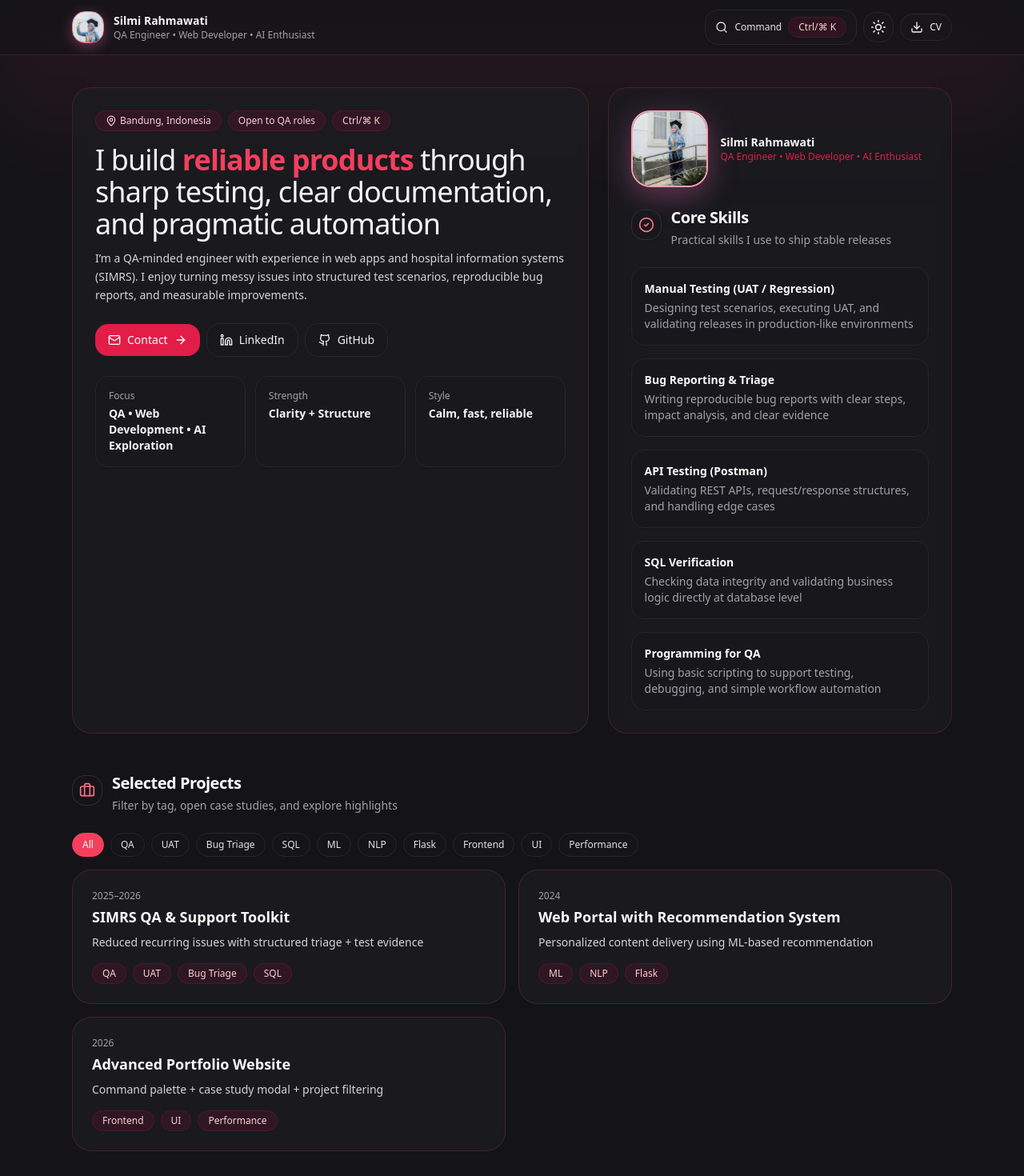
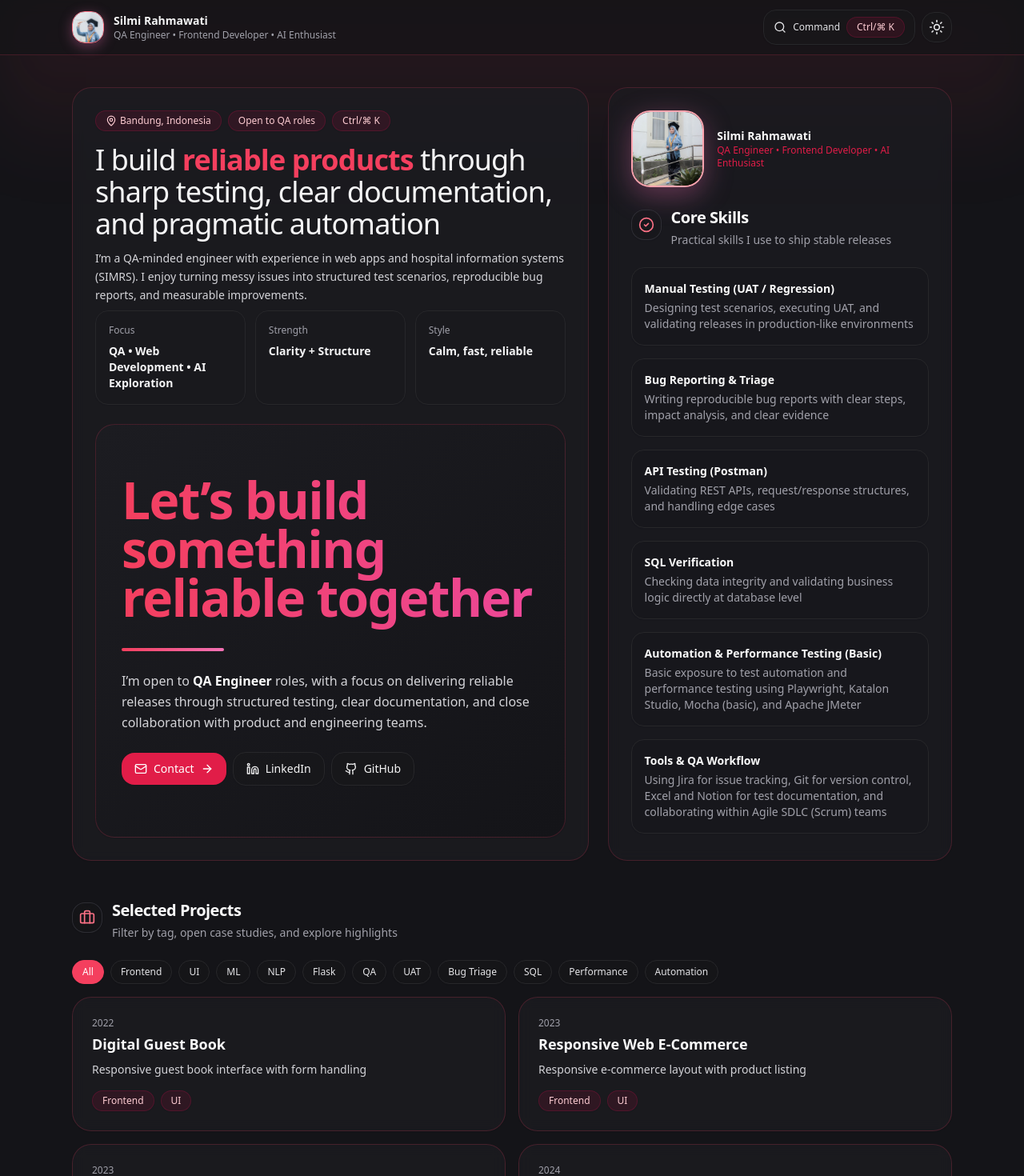
Before and after one commit to silmirahmawati/silmi-portfolio, a React (Vite) app: page / in a window 1280 px wide. Shown: the top 1470 px of the page at 80% size. Built offline with nearby package versions, Linux system fonts and the light colour scheme.

Commit message:
Update portfolio projects and remove CV asset

```diff
--- a/src/App.jsx
+++ b/src/App.jsx
@@ -6,7 +6,6 @@ import {
   ArrowRight,
   Briefcase,
   Code2,
-  Download,
   ExternalLink,
   Github,
   Linkedin,
@@ -22,7 +21,7 @@ import {
 
 const profile = {
   name: "Silmi Rahmawati",
-  role: "QA Engineer • Web Developer • AI Enthusiast",
+  role: "QA Engineer • Frontend Developer • AI Enthusiast",
   location: "Bandung, Indonesia",
   tagline:
     "I build reliable products through sharp testing, clear documentation, and pragmatic automation",
@@ -32,11 +31,77 @@ const profile = {
     linkedin: "https://www.linkedin.com/in/silmi-rahmawati-505269187/",
     github: "https://github.com/silmirahmawati",
     email: "mailto:rahmawatisilmi4@gmail.com",
-    cv: "/CV-Silmi-Rahmawati.pdf", // taruh file CV di folder /public kalau pakai Vite -> taruh di /public
   },
 };
-
 const projects = [
+  {
+  id: "buku-tamu-frontend",
+  title: "Digital Guest Book",
+  year: "2022",
+  tags: ["Frontend", "UI"],
+  highlight: "Responsive guest book interface with form handling",
+  desc:
+    "A frontend web project for a digital guest book, focusing on responsive layout, form handling, and basic client-side validation.",
+  bullets: [
+    "Built responsive UI using JavaScript and HTML/CSS",
+    "Implemented form input handling and validation",
+    "Separated frontend logic from backend services",
+  ],
+  stack: ["JavaScript", "HTML", "CSS"],
+  demo: "",
+  repo: "https://github.com/silmirahmawati/buku-tamu-frontend",
+  },
+  {
+  id: "responsive-ecommerce",
+  title: "Responsive Web E-Commerce",
+  year: "2023",
+  tags: ["Frontend", "UI"],
+  highlight: "Responsive e-commerce layout with product listing",
+  desc:
+    "A responsive e-commerce website focusing on layout, product presentation, and usability across different screen sizes.",
+  bullets: [
+    "Designed responsive layout for desktop and mobile",
+    "Implemented product listing UI",
+    "Focused on usability and clean visual structure",
+  ],
+  stack: ["HTML", "CSS"],
+  demo: "",
+  repo: "https://github.com/silmirahmawati/responsive-web-ecommerce",
+  },
+  {
+  id: "book-marketplace",
+  title: "Book Marketplace Website",
+  year: "2023",
+  tags: ["Frontend", "UI"],
+  highlight: "Static book marketplace website with structured layout",
+  desc:
+    "A static book marketplace website showcasing product listing, content structure, and responsive web layout.",
+  bullets: [
+    "Built structured content layout for book listings",
+    "Applied responsive design principles",
+    "Focused on clean UI and readability",
+  ],
+  stack: ["HTML", "CSS"],
+  demo: "",
+  repo: "https://github.com/silmirahmawati/silmirahmawati-simii-book-store",
+  },
+  {
+  id: "ml-portal",
+  title: "Web Portal with Recommendation System",
+  year: "2024",
+  tags: ["ML", "NLP", "Flask"],
+  highlight: "Personalized content delivery using ML-based recommendation",
+  desc:
+    "Developed a web portal integrating a machine learning recommendation system to personalize content based on user behavior and keyword associations.",
+  bullets: [
+    "Designed recommendation logic using Apriori & NLP",
+    "Integrated ML pipeline into web portal",
+    "Improved relevance through keyword-based association rules",
+  ],
+  stack: ["Python", "Flask", "NLP", "Apriori"],
+  demo: "",
+  repo: "https://github.com/silmirahmawati/tugasAkhir-RekomendasiBerita",
+  },
   {
     id: "qa-simrs",
     title: "SIMRS QA & Support Toolkit",
@@ -55,23 +120,6 @@ const projects = [
     repo: "",
   },
   {
-  id: "ml-portal",
-  title: "Web Portal with Recommendation System",
-  year: "2024",
-  tags: ["ML", "NLP", "Flask"],
-  highlight: "Personalized content delivery using ML-based recommendation",
-  desc:
-    "Developed a web portal integrating a machine learning recommendation system to personalize content based on user behavior and keyword associations.",
-  bullets: [
-    "Designed recommendation logic using Apriori & NLP",
-    "Integrated ML pipeline into web portal",
-    "Improved relevance through keyword-based association rules",
-  ],
-  stack: ["Python", "Flask", "NLP", "Apriori"],
-  demo: "",
-  repo: "",
-  },
-  {
     id: "portfolio",
     title: "Advanced Portfolio Website",
     year: "2026",
@@ -86,7 +134,41 @@ const projects = [
     ],
     stack: ["React", "Tailwind", "Framer Motion"],
     demo: "",
-    repo: "",
+    repo: "https://github.com/silmirahmawati/silmi-portfolio",
+  },
+  {
+  id: "katalon-automation",
+  title: "Web Automation Testing with Katalon",
+  year: "2026",
+  tags: ["QA", "Automation", "UI"],
+  highlight: "Automated critical user flows to reduce repetitive manual testing",
+  desc:
+    "A web automation project using Katalon Studio to automate regression scenarios on web applications, focusing on critical user flows and UI stability.",
+  bullets: [
+    "Created automated test cases for core user journeys",
+    "Implemented reusable test objects and test suites",
+    "Improved regression efficiency and reduced manual testing effort",
+  ],
+  stack: ["Katalon Studio", "Groovy", "Web UI Automation"],
+  demo: "",
+  repo: "https://github.com/silmirahmawati/katalon-web-automation",
+},
+{
+  id: "playwright-automation",
+  title: "QA Automation with Playwright",
+  year: "2026",
+  tags: ["QA", "Automation", "Performance"],
+  highlight: "End-to-end UI automation with modern testing framework",
+  desc:
+    "An end-to-end web automation project using Playwright, focusing on reliable UI testing, test stability, and faster feedback in QA workflows.",
+  bullets: [
+    "Built end-to-end UI test scenarios using Playwright",
+    "Handled selectors, waits, and assertions for stable automation",
+    "Integrated automation tests into structured QA workflows",
+  ],
+  stack: ["Playwright", "JavaScript", "UI Automation"],
+  demo: "",
+  repo: "https://github.com/silmirahmawati/qa-automation-playwright",
 },
 ];
 
@@ -130,8 +212,12 @@ const skills = [
     desc: "Checking data integrity and validating business logic directly at database level",
   },
   {
-    name: "Programming for QA",
-    desc: "Using basic scripting to support testing, debugging, and simple workflow automation",
+    name: "Automation & Performance Testing (Basic)",
+    desc: "Basic exposure to test automation and performance testing using Playwright, Katalon Studio, Mocha (basic), and Apache JMeter",
+  },
+  {
+    name: "Tools & QA Workflow",
+    desc: "Using Jira for issue tracking, Git for version control, Excel and Notion for test documentation, and collaborating within Agile SDLC (Scrum) teams",
   },
 ];
 
@@ -446,15 +532,6 @@ export default function App() {
               {dark ? <Sun className="h-5 w-5" /> : <Moon className="h-5 w-5" />}
             </button>
 
-            <a
-              href={profile.links.cv}
-              target="_blank"
-              rel="noopener noreferrer"
-              className="inline-flex items-center gap-2 rounded-2xl border border-zinc-200 bg-white px-3 py-2 text-xs font-medium text-zinc-800 shadow-sm hover:bg-zinc-50 dark:border-zinc-800 dark:bg-zinc-900/50 dark:text-zinc-100"
-            >
-              <Download className="h-4 w-4" />
-              CV
-            </a>
           </div>
         </div>
       </header>
@@ -489,7 +566,55 @@ export default function App() {
             <p className="mt-3 max-w-2xl text-sm leading-relaxed text-zinc-700 dark:text-zinc-300">
               {profile.summary}
             </p>
+            <div className="mt-2 grid gap-3 sm:grid-cols-3">
+              {[
+                { k: "Focus", v: "QA • Web Development • AI Exploration" },
+                { k: "Strength", v: "Clarity + Structure" },
+                { k: "Style", v: "Calm, fast, reliable" },
+              ].map((x) => (
+                <div
+                  key={x.k}
+                  className="rounded-2xl border border-zinc-200 bg-white/70 p-4 shadow-sm dark:border-zinc-800 dark:bg-zinc-900/20"
+                >
+                  <p className="text-xs text-zinc-500 dark:text-zinc-400">{x.k}</p>
+                  <p className="mt-2 text-sm font-semibold">{x.v}</p>
+                </div>
+              ))}
+            </div>
 
+            <section className="mt-6">
+              <div className="rounded-3xl border border-rose-200/60 bg-gradient-to-br from-rose-50 to-white px-8 py-16 shadow-sm dark:border-rose-500/20 dark:from-[#1c1c21] dark:to-[#141418]">
+
+                {/* BIG STATEMENT TITLE */}
+                <motion.h2
+                  initial={{ opacity: 0, y: 30 }}
+                  whileInView={{ opacity: 1, y: 0 }}
+                  transition={{ duration: 0.6, ease: "easeOut" }}
+                  viewport={{ once: true }}
+                  className="leading-[0.95] pb-4 text-[clamp(2rem,5vw,4rem)] font-extrabold tracking-tight text-transparent bg-clip-text bg-gradient-to-r from-rose-500 to-pink-500"
+                >
+                  Let’s build something
+                  <br />
+                  reliable together
+                </motion.h2>
+
+                {/* LETTERING LINE */}
+                <motion.div
+                  initial={{ scaleX: 0 }}
+                  whileInView={{ scaleX: 1 }}
+                  transition={{ duration: 0.6, delay: 0.2 }}
+                  viewport={{ once: true }}
+                  className="mt-4 h-1 w-32 origin-left rounded-full bg-gradient-to-r from-rose-500 to-pink-400"
+                />
+
+                {/* DESCRIPTION */}
+                <p className="mt-6 max-w-3xl text-base leading-relaxed text-zinc-700 dark:text-zinc-300">
+                  I’m open to <span className="font-semibold text-zinc-900 dark:text-zinc-50">
+                  QA Engineer
+                  </span> roles, with a focus on delivering reliable releases through structured
+                  testing, clear documentation, and close collaboration with product and
+                  engineering teams.
+                </p>
                 <div className="mt-6 flex flex-wrap items-center gap-2">
                   <a
                     href={profile.links.email}
@@ -520,22 +645,8 @@ export default function App() {
                     GitHub
                   </a>
                 </div>
-
-            <div className="mt-6 grid gap-3 sm:grid-cols-3">
-              {[
-                { k: "Focus", v: "QA • Web Development • AI Exploration" },
-                { k: "Strength", v: "Clarity + Structure" },
-                { k: "Style", v: "Calm, fast, reliable" },
-              ].map((x) => (
-                <div
-                  key={x.k}
-                  className="rounded-2xl border border-zinc-200 bg-white/70 p-4 shadow-sm dark:border-zinc-800 dark:bg-zinc-900/20"
-                >
-                  <p className="text-xs text-zinc-500 dark:text-zinc-400">{x.k}</p>
-                  <p className="mt-1 text-sm font-semibold">{x.v}</p>
               </div>
-              ))}
-            </div>
+            </section>
           </div>
 
          <div className="rounded-3xl border border-rose-200/70 bg-rose-50/60 p-7 shadow-sm backdrop-blur dark:border-rose-500/20 dark:bg-[#1c1c21]/70">
@@ -557,7 +668,7 @@ export default function App() {
                 {profile.name}
               </p>
               <p className="text-xs text-rose-600">
-                QA Engineer • Web Developer • AI Enthusiast
+                QA Engineer • Frontend Developer • AI Enthusiast
               </p>
             </div>
           </div>
```
Also changed, not shown: 1 other file (tests, documents, lock files or other folders). Lines whose indentation alone changed are shown as unchanged.
